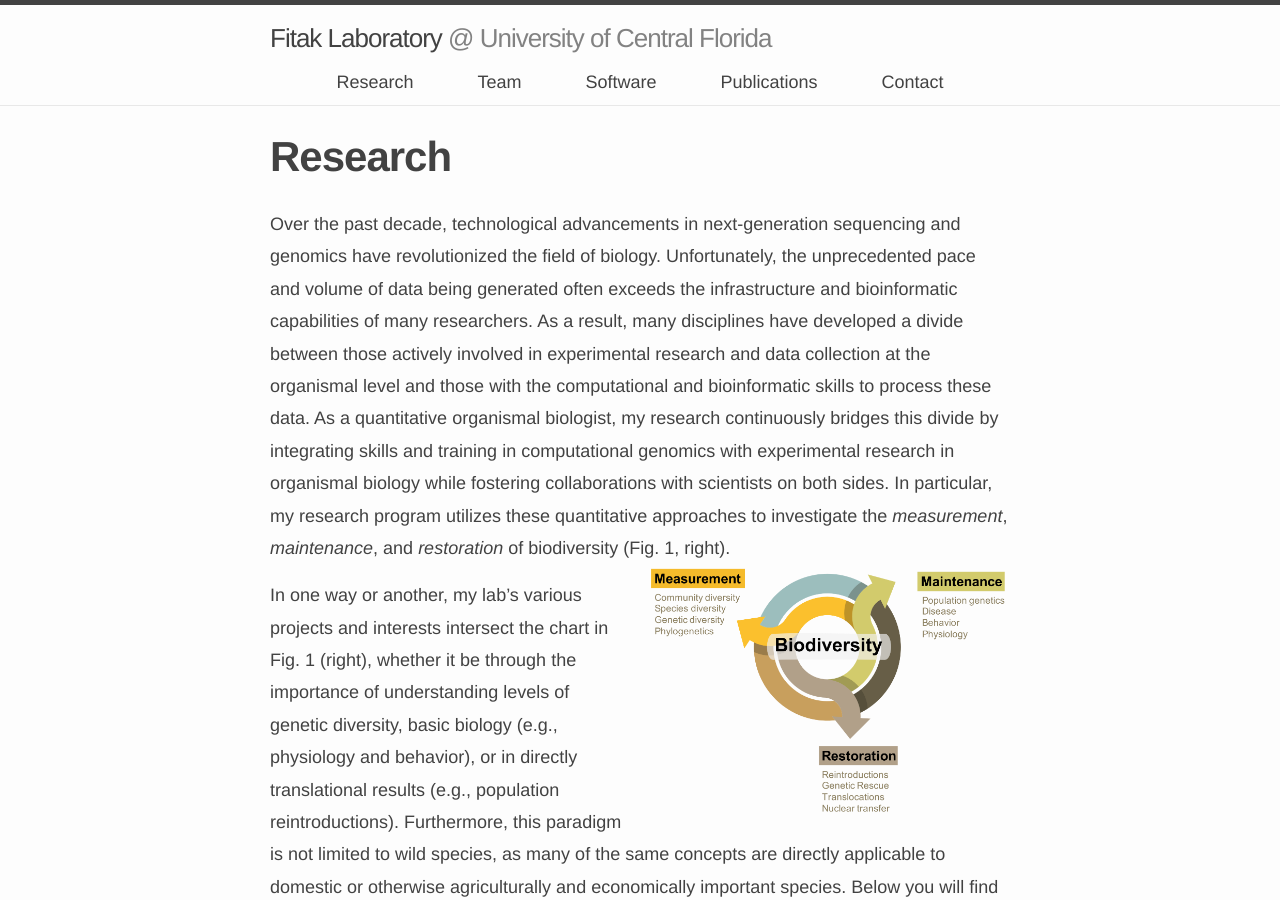
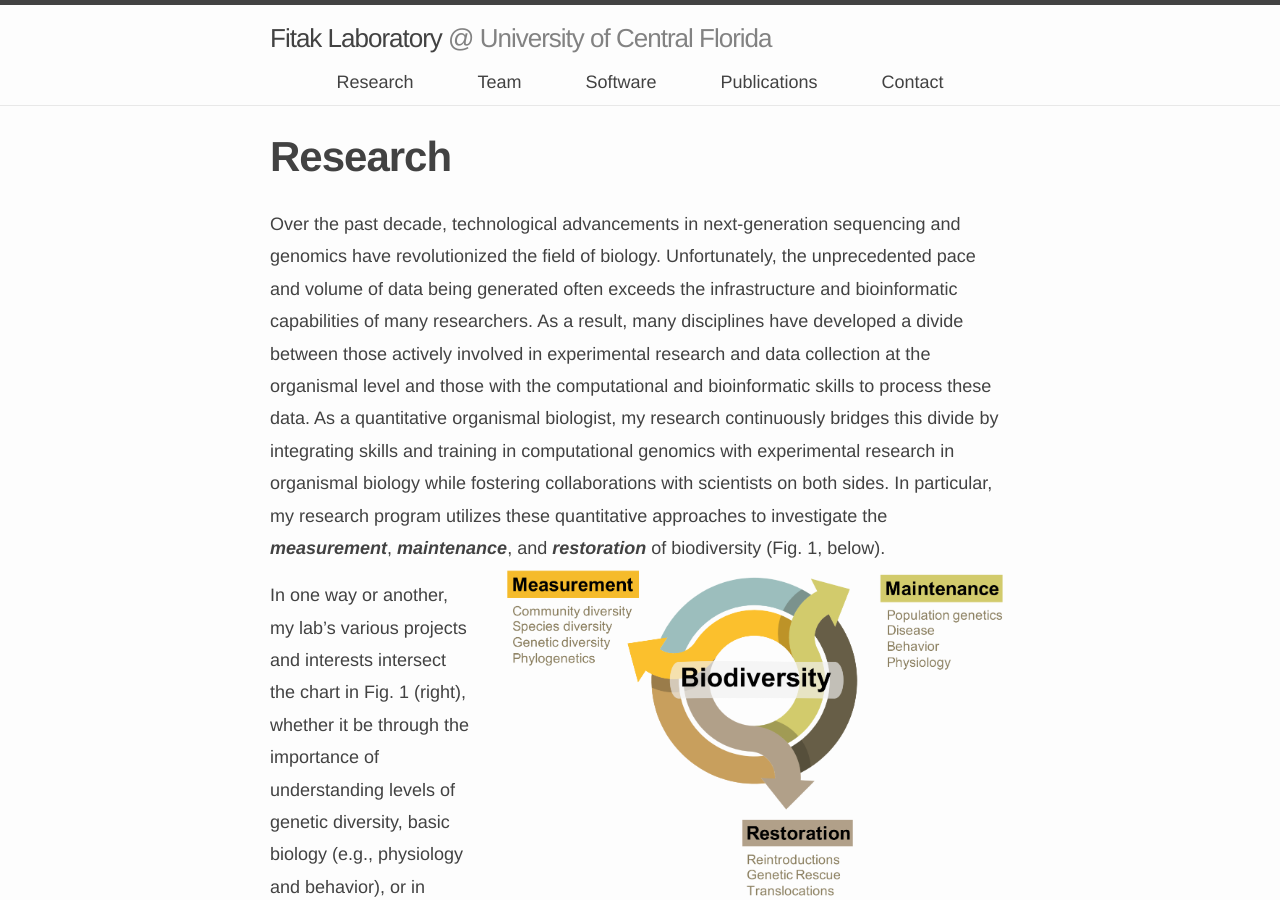
Before and after one commit to rfitak/FitakLab, a Jekyll site: the page built from _pages/research/index.md, in a window 1280 px wide and 900 px high. Built offline with Jekyll 4.4.1, drawn with Linux system fonts in a browser that asks for light colours; nearby versions of some CDN libraries.

Commit message:
Updated Pubs: Fitak

```diff
--- a/_pages/research/index.md
+++ b/_pages/research/index.md
@@ -5,8 +5,8 @@ permalink: /research/
 toggle: on
 rank: 1
 ---
-Over the past decade, technological advancements in next-generation sequencing and genomics have revolutionized the field of biology.  Unfortunately, the unprecedented pace and volume of data being generated often exceeds the infrastructure and bioinformatic capabilities of many researchers.  As a result, many disciplines have developed a divide between those actively involved in experimental research and data collection at the organismal level and those with the computational and bioinformatic skills to process these data. As a quantitative organismal biologist, my research continuously bridges this divide by integrating skills and training in computational genomics with experimental research in organismal biology while fostering collaborations with scientists on both sides.  In particular, my research program utilizes these quantitative approaches to investigate the _measurement_, _maintenance_, and _restoration_ of biodiversity (Fig. 1, right).
-<img class="float-right" width="50%" src="{{ 'research.png' | prepend: site.images_dir | prepend: site.baseurl }}" />
+Over the past decade, technological advancements in next-generation sequencing and genomics have revolutionized the field of biology.  Unfortunately, the unprecedented pace and volume of data being generated often exceeds the infrastructure and bioinformatic capabilities of many researchers.  As a result, many disciplines have developed a divide between those actively involved in experimental research and data collection at the organismal level and those with the computational and bioinformatic skills to process these data. As a quantitative organismal biologist, my research continuously bridges this divide by integrating skills and training in computational genomics with experimental research in organismal biology while fostering collaborations with scientists on both sides.  In particular, my research program utilizes these quantitative approaches to investigate the ___measurement___, ___maintenance___, and ___restoration___ of biodiversity (Fig. 1, below).
+<img class="float-right" width="70%" src="{{ 'research.png' | prepend: site.images_dir | prepend: site.baseurl }}" />
 
 In one way or another, my lab's various projects and interests intersect the chart in Fig. 1 (right), whether it be through the importance of understanding levels of genetic diversity, basic biology (e.g., physiology and behavior), or in directly translational results (e.g., population reintroductions).  Furthermore, this paradigm is not limited to wild species, as many of the same concepts are directly applicable to domestic or otherwise agriculturally and economically important species.  Below you will find specific examples of ongoing research projects in the lab.
 
```
